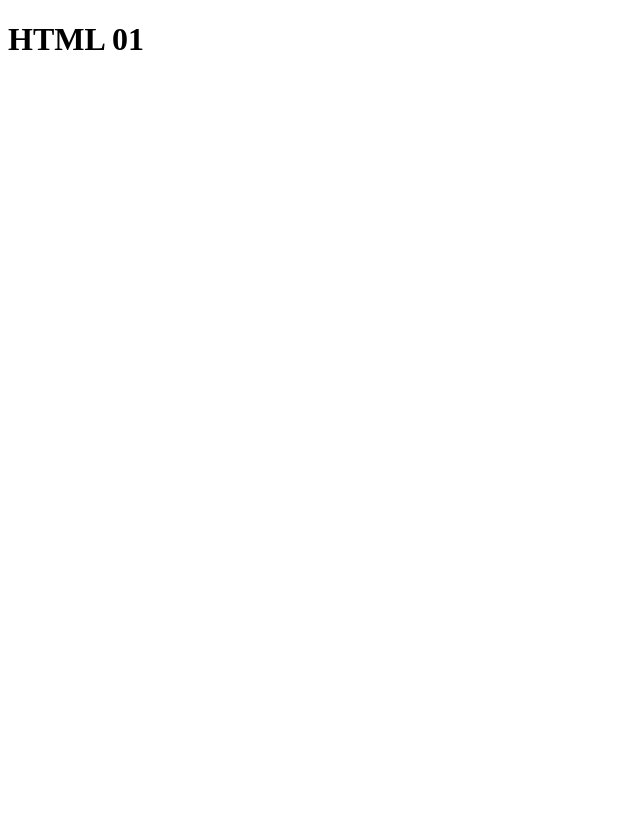
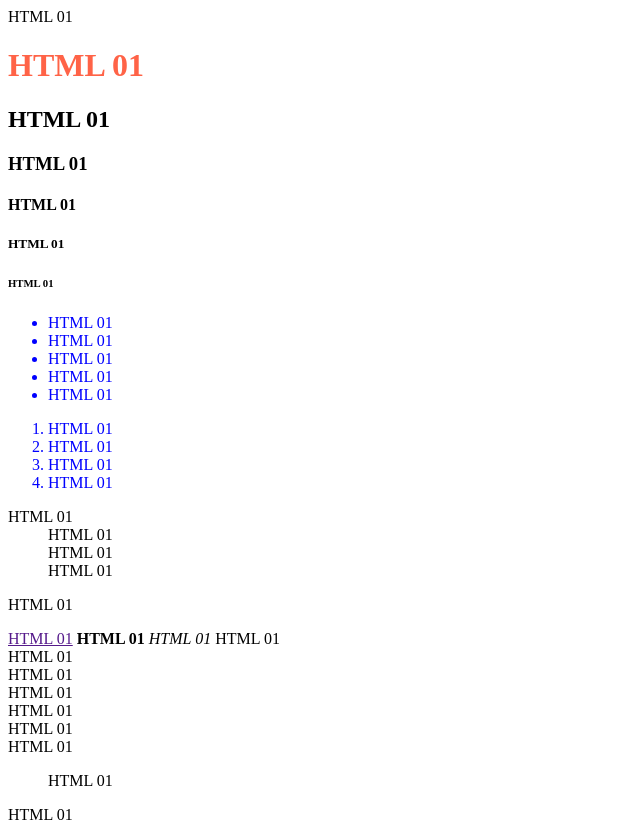
Before and after one commit to raoni0822/html_step01, a plain HTML site: page html01.html in a window 1280 px wide. Shown: the whole page, without its empty margins (0-640 px from the left). Before the commit the page ends 800 px from the top, so only its background shows below. Drawn offline with Linux system fonts and the light colour scheme.

Commit message:
세 번째 html

```diff
--- a/html01.html
+++ b/html01.html
@@ -1,15 +1,104 @@
+<!-- 문서타입 선언문 -->
 <!DOCTYPE html>
+<!-- 언어설정 선언문 -->
 <html lang="ko">
 
 <head>
     <meta charset="UTF-8">
     <meta http-equiv="X-UA-Compatible" content="IE=edge">
+    <!-- 반응형 웹 만들때 필요 -->
     <meta name="viewport" content="width=device-width, initial-scale=1.0">
     <title>Document</title>
+
+    <style>
+        /* {속성: 속성값;} */
+        /* css 내부 스타일 주석 */
+        h1 {
+            color: tomato !important;
+            /* !important을 쓰면 JS보다 더 우선순위 */
+        }
+
+        li {
+            color: tomato;
+            color: blue;
+        }
+
+        ul {
+            color: #ddd;
+        }
+    </style>
+    <!-- h1같은거: 하나의 Selector -->
+    <!-- 지금은 css라서 하나의 Selector를 부른 듯? -->
+    <!-- 자식부터 color가 입힘 -->
+
 </head>
 
 <body>
-    <h1>HTML 01</h1>
+    <!-- 기본 box, 폰트 기본값: 16폰트 -->
+    <div>HTML 01</div>
+
+    <!-- 제목 box  -->
+    <h1 style="color: blue;">HTML 01</h1>
+    <!-- Javascript가 CSS보다 우선순위 -->
+    <h2>HTML 01</h2>
+    <h3>HTML 01</h3>
+    <h4>HTML 01</h4>
+    <h5>HTML 01</h5>
+    <h6>HTML 01</h6>
+
+    <!-- UnorderList box -->
+    <ul>
+        <!-- ListItem -->
+        <li>HTML 01</li>
+        <li>HTML 01</li>
+        <li>HTML 01</li>
+        <li>HTML 01</li>
+        <li>HTML 01</li>
+    </ul>
+
+    <!-- OrderList box-->
+    <ol>
+        <li>HTML 01</li>
+        <li>HTML 01</li>
+        <li>HTML 01</li>
+        <li>HTML 01</li>
+    </ol>
+
+    <!-- DefinitionList box -->
+    <dl>
+        <!-- Definition title -->
+        <dt>HTML 01</dt>
+        <!-- Definition Descrtption -->
+        <dd>HTML 01</dd>
+        <dd>HTML 01</dd>
+        <dd>HTML 01</dd>
+    </dl>
+
+    <!-- paragraph: 문단, 안에 box를 넣을 수 X -->
+    <p>HTML 01</p>
+
+
+    <!-- InLine: 글자, 그림 -->
+    <a href="">HTML 01</a>
+    <strong>HTML 01</strong>
+    <em>HTML 01</em>
+    <span>HTML 01</span>
+
+
+    <!-- Semantic tag: 의미만 가지고 있는 tag -->
+
+    <!-- 페이지 위치 -->
+    <header>HTML 01</header>
+    <footer>HTML 01</footer>
+
+    <!-- 코드 구역 -->
+    <main>HTML 01</main>
+    <section>HTML 01</section>
+    <aside>HTML 01</aside>
+
+    <article>HTML 01</article>
+    <figure>HTML 01</figure>
+    <nav>HTML 01</nav>
 </body>
 
 </html>
```
Also changed, not shown: index.html (+10 -0 lines), selector01.html (added, +43 -0 lines), selector02.html (added, +72 -0 lines).
